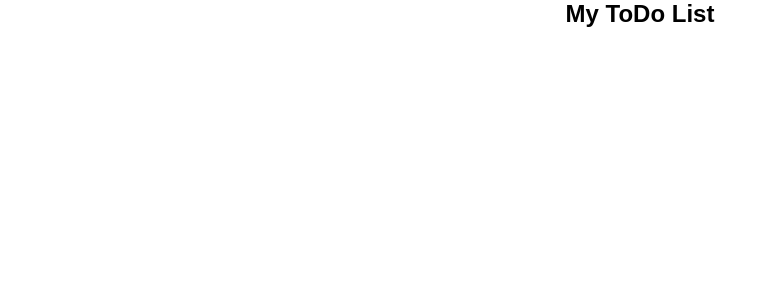
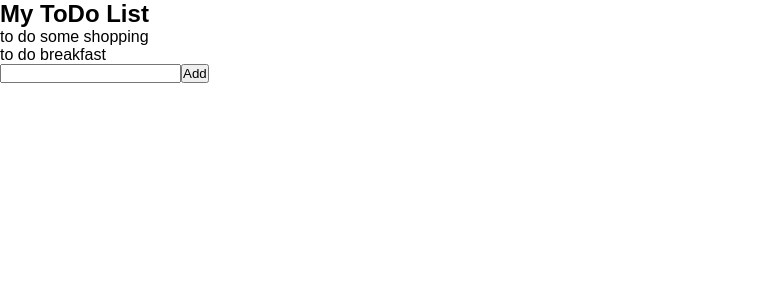
Before and after one commit to andrzej-stasinski/app-list-todo-using-REST-API-in-react, a React (Create React App) app: page / in a window 1280 px wide. Shown: the top 300 px of the page, without its empty margins (0-778 px from the left). Built offline with nearby package versions, Linux system fonts and the light colour scheme.

Commit message:
add task to list todo

```diff
--- a/src/App.css
+++ b/src/App.css
@@ -6,5 +6,5 @@ body {
     font-family: sans-serif;
 }
 .App {
-    text-align: center;
+    text-align: left;
 }
--- a/src/App.js
+++ b/src/App.js
@@ -1,11 +1,41 @@
 import React, {Component} from "react";
 import './App.css'
 
+const todo = [
+  {text: 'to do some shopping'},
+  {text: 'to do breakfast'},
+]
+
 class ToDoList extends Component {
+
+  state = {
+    tasks: todo,
+    task: '',
+  }
+
+  handleInput = (e) => {
+    this.setState({ task: e.target.value });
+  }
+  addTask = (e) => {
+    this.setState({
+      tasks: [...this.state.tasks, {text: this.state.task}],
+      task: ''
+    });
+  }
+
   render() {
-    console.log(this.props)
+    console.log(this.state.tasks)
     return (
-      <h2>{this.props.title}</h2>
+      <div>
+        <h2>{this.props.title}</h2>
+        {
+          this.state.tasks.map(task => (
+            <div key={task.text}>{task.text}</div>
+          ))
+        }
+        <input type='text' value={this.state.task} onChange={this.handleInput} />
+        <button onClick={this.addTask}>Add</button>
+      </div>
     )
   }
 }
```
Also changed, not shown: 1 other file (tests, documents, lock files or other folders).
